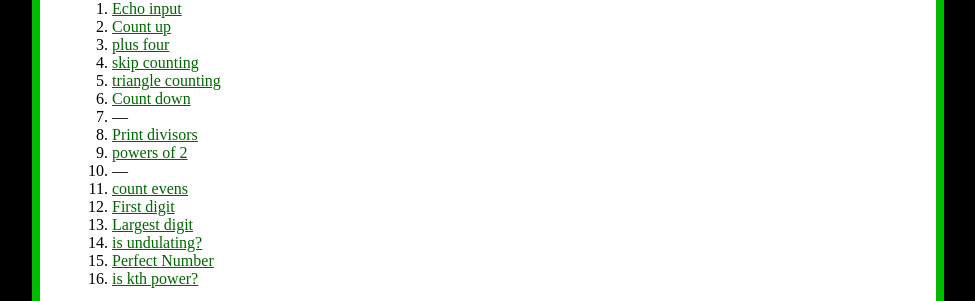
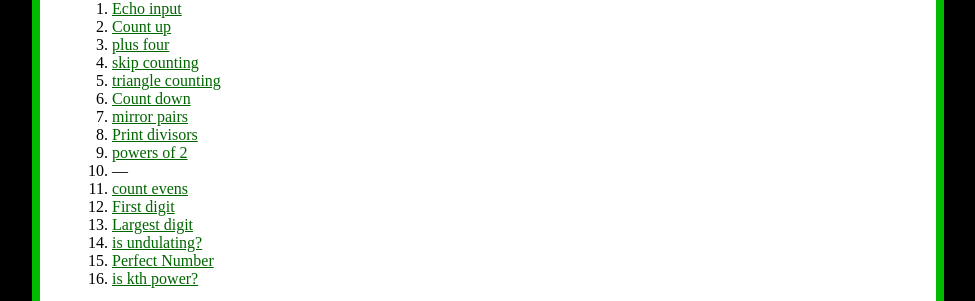
Before and after one commit to ycpcs/cs101-spring2018, a Jekyll site: the page built from assign/assign03.md, in a window 1280 px wide. Shown: the part 427-728 px from the top of the page, without its empty margins (152-1127 px from the left). Built offline with Jekyll 4.4.1, drawn with Linux system fonts in a browser that asks for light colours.

Commit message:
added mirror pairs exercise

```diff
--- a/assign/assign03.md
+++ b/assign/assign03.md
@@ -19,22 +19,22 @@ Your task for this assignment is to complete the following CloudCoder exercises.
 
 The exercises:
 
-1. [Echo input](https://cs.ycp.edu/cloudcoder/#exercise?c=17,p=870)
-2. [Count up](https://cs.ycp.edu/cloudcoder/#exercise?c=17,p=873)
-3. [plus four](https://cs.ycp.edu/cloudcoder/#exercise?c=17,p=882)
-4. [skip counting](https://cs.ycp.edu/cloudcoder/#exercise?c=17,p=881)
-5. [triangle counting](https://cs.ycp.edu/cloudcoder/#exercise?c=17,p=883)
-6. [Count down](https://cs.ycp.edu/cloudcoder/#exercise?c=17,p=880)
-7. &mdash;
-8. [Print divisors](https://cs.ycp.edu/cloudcoder/#exercise?c=17,p=869)
-9. [powers of 2](https://cs.ycp.edu/cloudcoder/#exercise?c=17,p=878)
+1. [Echo input](https://cs.ycp.edu/cloudcoder/#exercise?c=17,p=870) <!-- 23:40 -->
+2. [Count up](https://cs.ycp.edu/cloudcoder/#exercise?c=17,p=873) <!-- 23:41 -->
+3. [plus four](https://cs.ycp.edu/cloudcoder/#exercise?c=17,p=882) <!-- 23:42 -->
+4. [skip counting](https://cs.ycp.edu/cloudcoder/#exercise?c=17,p=881) <!-- 23:43 -->
+5. [triangle counting](https://cs.ycp.edu/cloudcoder/#exercise?c=17,p=883) <!-- 23:44 -->
+6. [Count down](https://cs.ycp.edu/cloudcoder/#exercise?c=17,p=880) <!-- 23:45 -->
+7. [mirror pairs](https://cs.ycp.edu/cloudcoder/#exercise?c=17,p=886)  <!-- 23:46 -->
+8. [Print divisors](https://cs.ycp.edu/cloudcoder/#exercise?c=17,p=869) <!-- 23:47 -->
+9. [powers of 2](https://cs.ycp.edu/cloudcoder/#exercise?c=17,p=878) <!-- 23:48 -->
 10. &mdash;
-11. [count evens](https://cs.ycp.edu/cloudcoder/#exercise?c=17,p=874)
-12. [First digit](https://cs.ycp.edu/cloudcoder/#exercise?c=17,p=872)
-13. [Largest digit](https://cs.ycp.edu/cloudcoder/#exercise?c=17,p=868)
-14. [is undulating?](https://cs.ycp.edu/cloudcoder/#exercise?c=17,p=885)
-15. [Perfect Number](https://cs.ycp.edu/cloudcoder/#exercise?c=17,p=867)
-16. [is kth power?](https://cs.ycp.edu/cloudcoder/#exercise?c=17,p=884)
+11. [count evens](https://cs.ycp.edu/cloudcoder/#exercise?c=17,p=874) <!-- 23:50 -->
+12. [First digit](https://cs.ycp.edu/cloudcoder/#exercise?c=17,p=872) <!-- 23:51 -->
+13. [Largest digit](https://cs.ycp.edu/cloudcoder/#exercise?c=17,p=868) <!-- 23:52 -->
+14. [is undulating?](https://cs.ycp.edu/cloudcoder/#exercise?c=17,p=885) <!-- 23:53 -->
+15. [Perfect Number](https://cs.ycp.edu/cloudcoder/#exercise?c=17,p=867) <!-- 23:54 -->
+16. [is kth power?](https://cs.ycp.edu/cloudcoder/#exercise?c=17,p=884) <!-- 23:55 -->
 
 ## Hints
 
```
